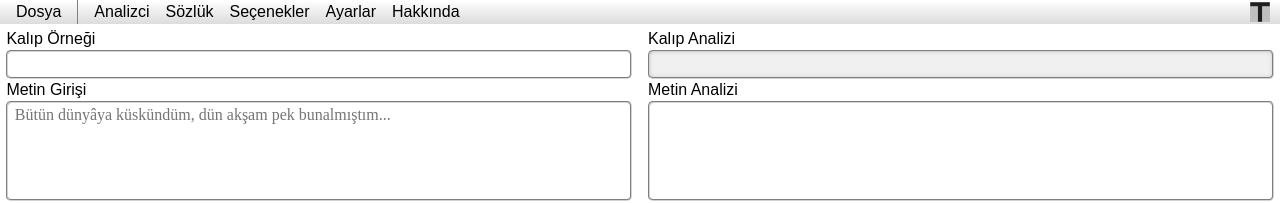
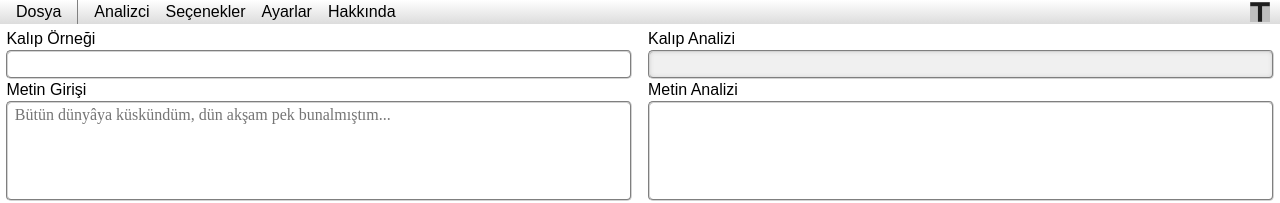
Before and after one commit to BerkanSezer/taktisyen, a Svelte app: page / in a window 1280 px wide. Shown: the top 203 px of the page. Built offline with nearby package versions, Linux system fonts and the light colour scheme.

Commit message:
Remove Taktisyen Sözlük

```diff
--- a/package.json
+++ b/package.json
@@ -21,8 +21,7 @@
     "rollup-plugin-terser": "^7.0.0",
     "svelte": "^3.0.0",
     "svelte-paginate": "0.0.1",
-    "svelte-preprocess-sass": "^1.0.0",
-    "taktisyen-sozluk": "git+https://github.com/EmreOzcan/sozluk.git"
+    "svelte-preprocess-sass": "^1.0.0"
   },
   "dependencies": {
     "sirv-cli": "^1.0.0"
--- a/src/App.svelte
+++ b/src/App.svelte
@@ -4,7 +4,6 @@
     import Navbar from "./components/Navbar.svelte";
     import Options from "./components/Options.svelte";
     import Settings from "./components/Settings.svelte";
-    import Dictionary from "taktisyen-sozluk/src/Dictionary.svelte";
     import About from "./components/About.svelte";
 </script>
 
@@ -22,8 +21,6 @@
         <Options/>
     {:else if $page === "settings"}
         <Settings/>
-    {:else if $page === "dictionary"}
-        <Dictionary/>
     {:else if $page === "about"}
         <About/>
     {/if}
--- a/src/components/Navbar.svelte
+++ b/src/components/Navbar.svelte
@@ -77,7 +77,6 @@
     </div>
     <span class="separator"></span>
     <button on:click={() => {$page = "analyzer";}}>Analizci</button>
-    <button on:click={() => {$page = "dictionary";}}>Sözlük</button>
     <button on:click={() => {$page = "options";}}>Seçenekler</button>
     <button on:click={() => {$page = "settings";}}>Ayarlar</button>
     <button on:click={() => {$page = "about";}}>Hakkında</button>
```
Also changed, not shown: 1 other file (tests, documents, lock files or other folders).
